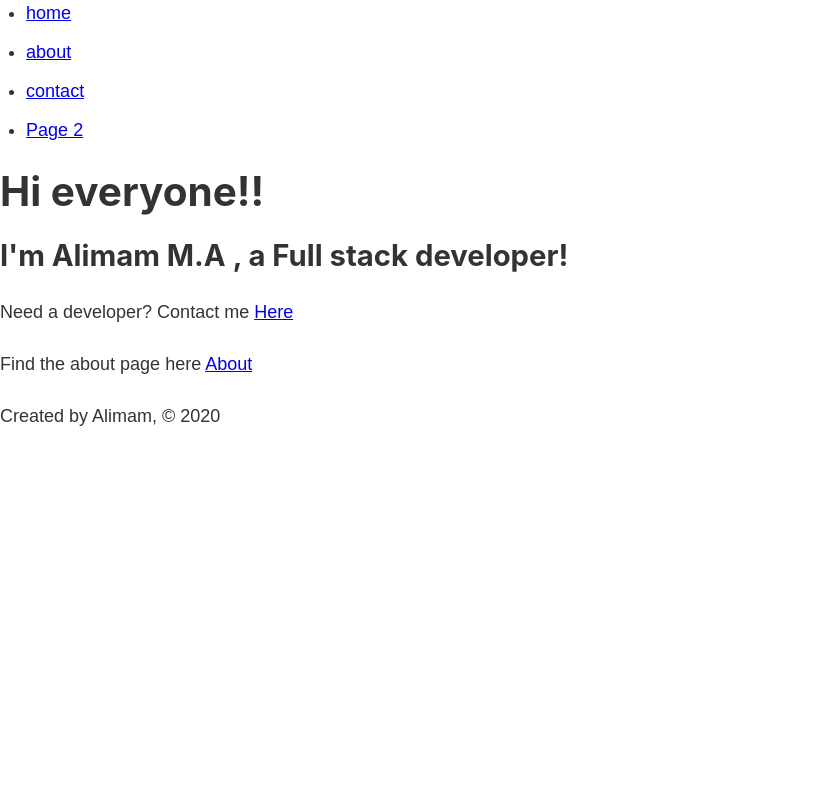
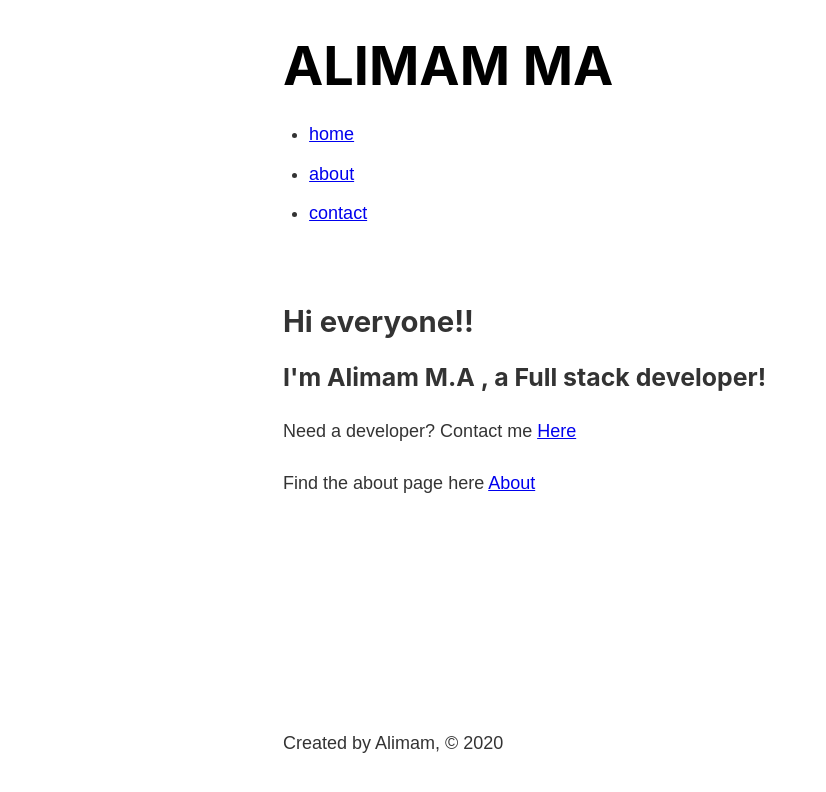
Before and after one commit to alimam15/GatsbyPortfolio, a Gatsby site: page / in a window 1280 px wide. Shown: the whole page, without its empty margins (0-826 px from the left). Built offline with nearby package versions, Linux system fonts and the light colour scheme; Gatsby itself is replaced by a stand-in of ours.

Commit message:
adding modules.scss

```diff
--- a/src/components/header.js
+++ b/src/components/header.js
@@ -1,14 +1,15 @@
 import React from "react"
 import {Link} from "gatsby"
+import headerStyles from "./header.module.scss"
 
 const Header = () =>(
-    <header>
+    <header className={headerStyles.header}>
+        <h1><Link className={headerStyles.title} to ="/">ALIMAM MA</Link></h1>
         <nav>
-            <ul>
-                <li><Link to="/">home</Link></li>
-                <li><Link to="/about">about</Link></li>
-                <li><Link to="/contact">contact</Link></li>
-                <li><Link to="/page-2">Page 2</Link></li>
+            <ul className={headerStyles.navList}>
+                <li><Link className = {headerStyles.navItem} activeClassName={headerStyles.activeNavItem} to="/">home</Link></li>
+                <li><Link className = {headerStyles.navItem} activeClassName={headerStyles.activeNavItem}to="/about">about</Link></li>
+                <li><Link className = {headerStyles.navItem} activeClassName={headerStyles.activeNavItem}to="/contact">contact</Link></li>
             </ul>
         </nav>
     </header>
--- /dev/null
+++ b/src/components/header.module.scss
@@ -0,0 +1,31 @@
+.header{
+    padding: 1rem 0 3rem;
+}
+
+.title{
+    color:#000000;
+    font-size: 3rem;
+    text-decoration:none;
+}
+
+.nav-list{
+    display:flex;
+    list-style-type:none;
+    margin:0;
+
+}
+
+.nav-item {
+    color: #999999;
+    font-size:0.9rem;
+    margin-right: 1.3rem;
+    text-decoration:none;
+}
+
+.nav-item:hover{
+    color:#666666;
+}
+
+.active-nav-item{
+    color:#333333;
+}
--- a/src/components/layout.js
+++ b/src/components/layout.js
@@ -2,11 +2,14 @@ import React from "react"
 import Header from "./header"
 import Footer from "./footer"
 import "../styles/index.scss"
+import layoutStyles from "./layout.module.scss"
 
 const Layout = (props) => (
-    <div>
-        <Header />
-        {props.children}
+    <div className={layoutStyles.container}>
+        <div className={layoutStyles.content}>
+            <Header />
+            {props.children}
+        </div>
         <Footer />
     </div>
 )
--- /dev/null
+++ b/src/components/layout.module.scss
@@ -0,0 +1,13 @@
+.container{
+    margin: 0 auto;
+    max-width: 750px;
+    padding:1rem;
+
+    display:flex;
+    flex-direction: column;
+    min-height:100vh;
+}
+
+.content{
+    flex-grow: 1;
+}
--- a/src/pages/index.js
+++ b/src/pages/index.js
@@ -5,8 +5,8 @@ import Layout from "../components/layout"
 
 const indexPage = () => (
     <Layout>
-        <h1>Hi everyone!!</h1>
-        <h2>I'm Alimam M.A , a Full stack developer!</h2>
+        <h2>Hi everyone!!</h2>
+        <h3>I'm Alimam M.A , a Full stack developer!</h3>
         <p>Need a developer? Contact me <Link to="/contact">Here</Link></p>
         <p>Find the about page here <Link to="/about">About</Link></p>
     </Layout>
```
